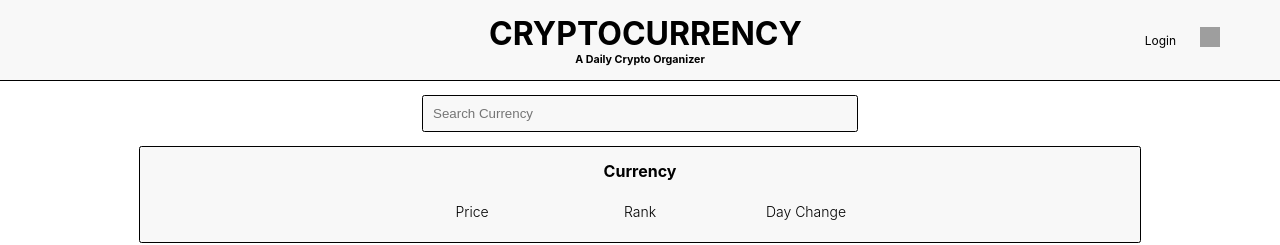
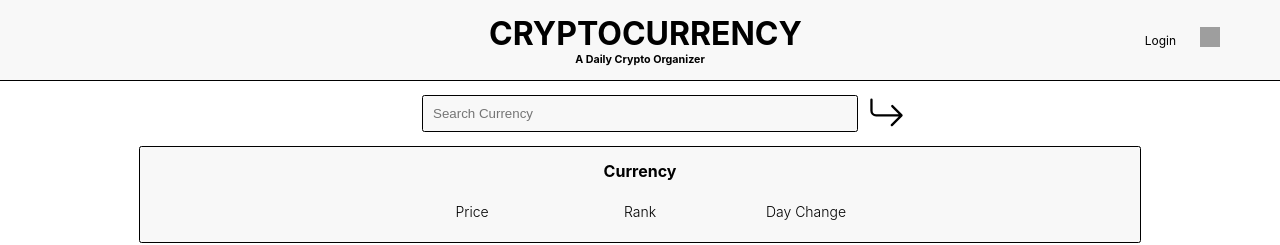
Before and after one commit to k-e-v-i-n-n-n/crypto-organizer-rails-2, a React (Create React App) app in the folder client/: page / in a window 1280 px wide. Shown: the top 245 px of the page. Built offline with nearby package versions, Linux system fonts and the light colour scheme; no server answers; grey boxes are pictures that could not be loaded.

Commit message:
more styling

```diff
--- a/client/src/components/Header.js
+++ b/client/src/components/Header.js
@@ -1,5 +1,6 @@
 import SearchResult from "./SearchResult"
 import avatar from "../images/avatar.png"
+import return_right from "../images/return_right.svg"
 import {useContext, useState} from "react"
 import { AppContext } from "../Context"
 import App from "../App"
@@ -44,9 +45,14 @@ const Header = ({showModal, setShowModal}) => {
                     </div>
                 </div>
             </div>
-                <form onSubmit={(e)=> searchIt(e)}>
-                <input  value={searchTerm} className="search-input" placeholder="Search Currency" onChange={(e)=> setSearchTerm(e.target.value)} />
-                <button style={{display:"none"}} type="submit"/>
+                <form className="search-container" onSubmit={(e)=> searchIt(e)}>
+                    {/* <div className="search-input-parent"> */}
+                    <div className="return-button"></div>
+                        <input  value={searchTerm} className="search-input" placeholder="Search Currency" onChange={(e)=> setSearchTerm(e.target.value)} />
+                    {/* </div> */}
+                    <img onClick={((e)=> searchIt(e))} className="return-button" src={return_right}/>
+                    {/* <button style={{display:"none"}} type="submit"/> */}
+
                 </form>
 
             <div className="header-result">
--- a/client/src/index.css
+++ b/client/src/index.css
@@ -100,13 +100,48 @@ align-items: center;
   padding: 3px 0;
 }
 
+.search-container{
+  display: flex;
+  justify-content: center;
+  align-items: center;
+  flex-direction: row;
+  width: 1000px;
+  gap: 10px;
+}
+
+/* .search-input-parent{
+
+
+} */
+
 .search-input{
   width: 414px;
-  margin: 14px;
+  margin-top: 14px;
+  margin-bottom: 14px;
   padding: 10px;
+
+  /* margin: 0 auto; */
+
+  /* margin-left: auto;  */
+  /* Push it to the right */
+  /* margin-left: auto;
+  margin-right: auto; */
+  /* Push it to the right */
+
+
+
   border: solid .5px black;
   border-radius: 2.5px;
   background-color:rgb(248, 248, 248);
+}
+
+.return-button{
+  height: 36.5px;
+  width:36.5px;
+  /* margin-left: auto;  */
+
+  /* margin: 14px; */
+  /* padding: 10px; */
 }
 
 /* ------------------------------------SEARCH RESULT */
@@ -373,7 +408,9 @@ align-items: center;
 .auth-container-box form{
 
   display: flex;
+
   justify-content: center;
+  /* align-items: center; */
   flex-direction: column;
   height: 180px;
   padding:10px;
```
Also changed, not shown: client/src/images/enter_icon.png (added), client/src/images/return_right.svg (added).
